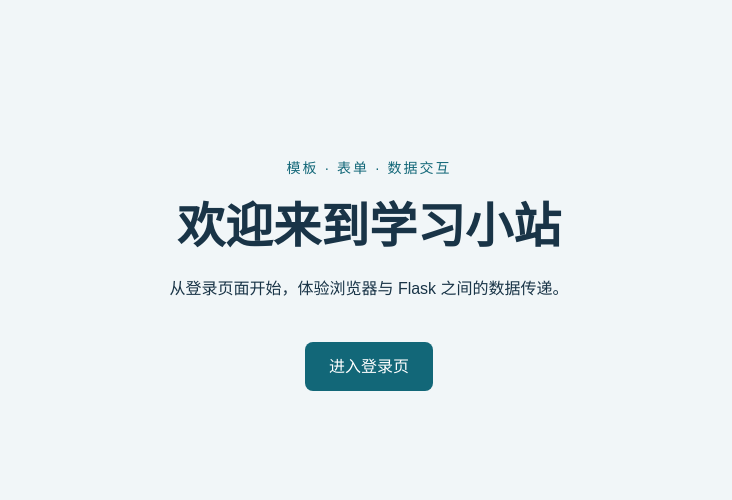
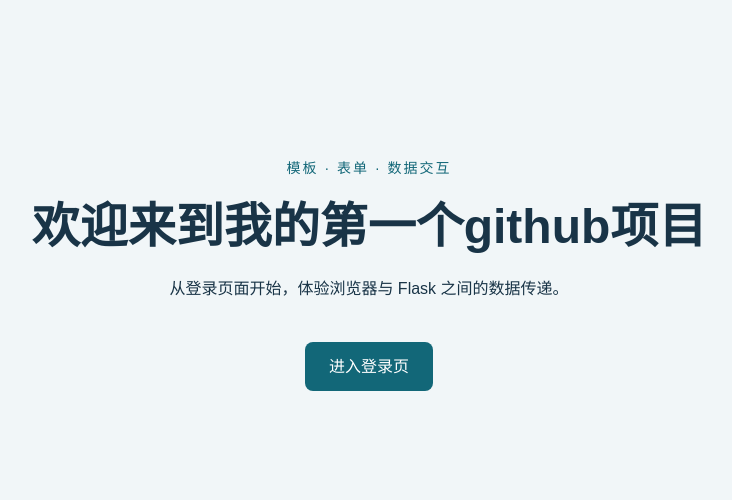
Before and after one commit to wymskiing-creator/flask-login-demo, a Flask app: page / in a window 1280 px wide. Shown: the part 139-639 px from the top of the page, without its empty margins (271-1003 px from the left). Run offline with Flask 3, Linux system fonts and the light colour scheme.

Commit message:
Update welcome message in index.html
修改首页欢迎文字

```diff
--- a/templates/index.html
+++ b/templates/index.html
@@ -8,7 +8,7 @@
   <p>已完成账号验证，欢迎继续学习 Flask。</p>
   {% else %}
   <p class="eyebrow">模板 · 表单 · 数据交互</p>
-  <h1>欢迎来到学习小站</h1>
+  <h1>欢迎来到我的第一个github项目</h1>
   <p>从登录页面开始，体验浏览器与 Flask 之间的数据传递。</p>
   <a class="button" href="{{ url_for('login') }}">进入登录页</a>
   {% endif %}
```
